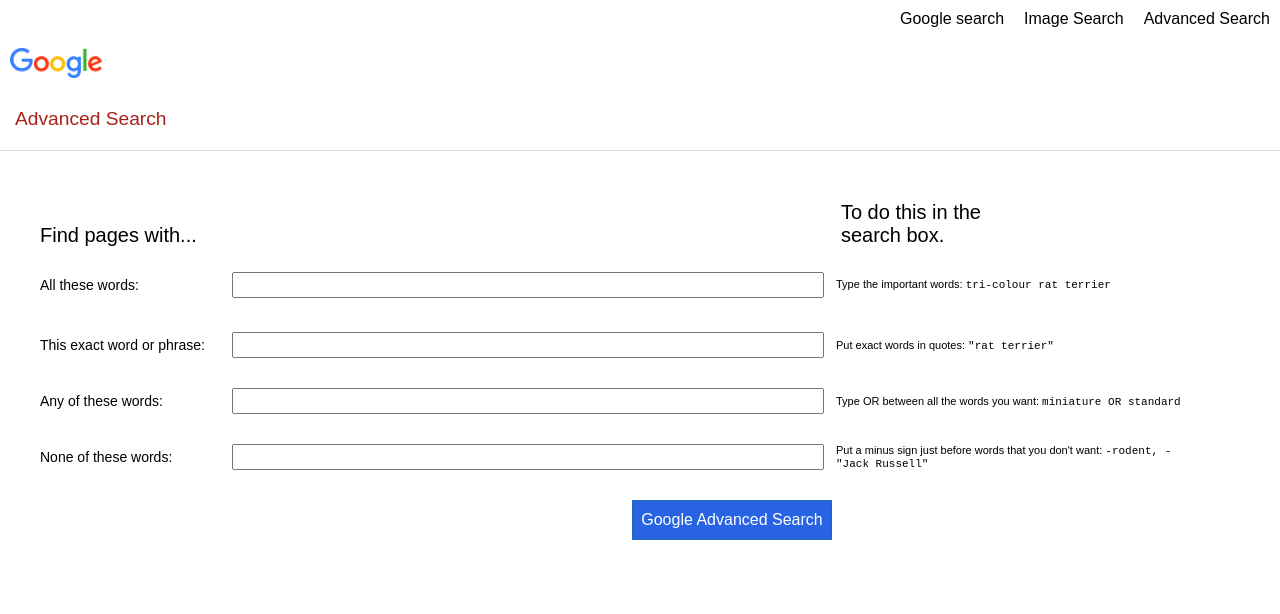
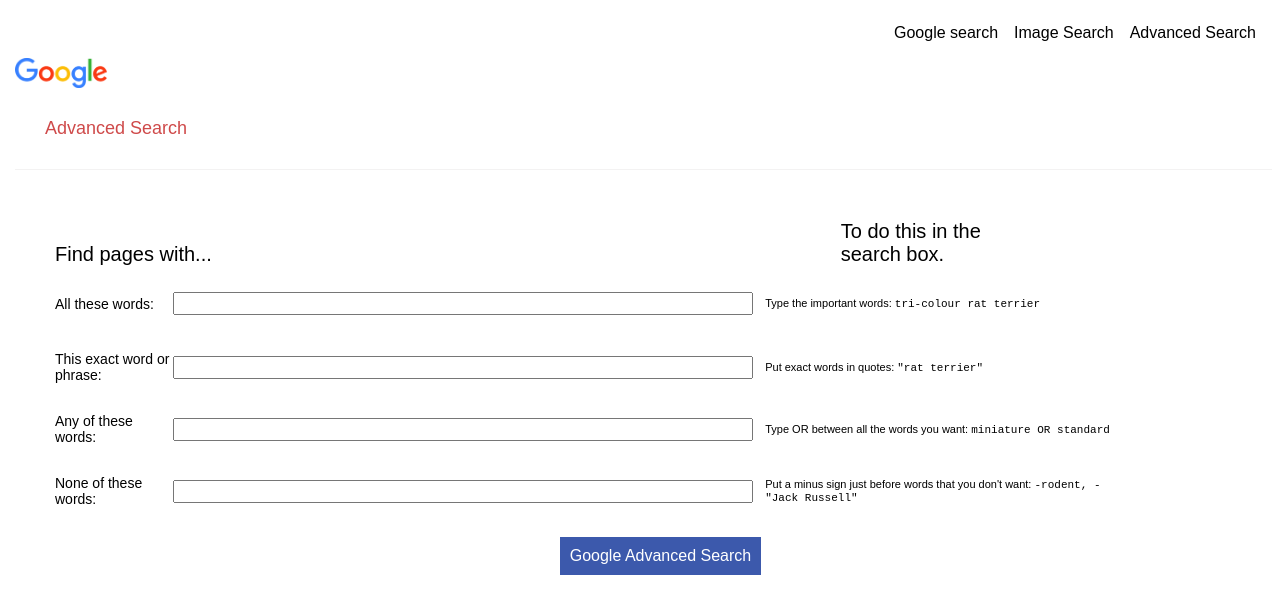
Before and after one commit to Taubinho/project0, a plain HTML site: page advancedsearch.html in a window 1280 px wide. Drawn offline with Linux system fonts and the light colour scheme.

Commit message:
revised styling

```diff
--- a/advancedsearch.html
+++ b/advancedsearch.html
@@ -11,59 +11,58 @@
     </head>
     <body>
         <div class="header">
-            <div class="header-links">
-                <a href="index.html">Google search</a>
-                <a href="imagesearch.html">Image Search</a>
-                <a href="advancedsearch.html">Advanced Search</a>
+            <div class="header_links">
+                <a class="header_links" href="index.html">Google search</a>
+                <a class="header_links" href="imagesearch.html">Image Search</a>
+                <a class="header_links" href="advancedsearch.html">Advanced Search</a>
             </div>
+        </div>
 
-        </div>
-        <!-- HEADER END -->
-        <div class="header-advanced-logo">
+        <div class="header_advanced_logo">
             <img src="google-logo-5.png" alt="Google logo"/>
         </div>
-        <div class="subtitle">
+        <div class="header_subtitle">
             <label>Advanced Search</label>
         </div>
         <div class="separator"></div>
         <!-- SEARCH CONTAINER START -->
-        <div class="advanced-search-container">
+        <div class="advanced_search">
             <form action="https://www.google.com/search" method="get">
                 <label>Find pages with...</label>
                 <div class="whitespace"></div>
                 <label>To do this in the search box.</label>
-                <div class="form-group">
+                <div class="form_group">
                     <label>All these words:</label>
                     <input type="text" name="as_q">
                     <div class="clarification">
                         <p>Type the important words: <span class="monospace">tri-colour rat terrier</span></p>
                     </div>
                 </div>
-                <div class="form-group">
+                <div class="form_group">
                     <label>This exact word or phrase:</label>
                     <input type="text" name="as_epq">
                     <div class="clarification">
                         Put exact words in quotes: <span class="monospace">"rat terrier"</span>
-    </div>
+                    </div>
                 </div>
-                <div class="form-group">
+                <div class="form_group">
                     <label>Any of these words: </label>
                     <input type="text" name="as_oq">
                     <div class="clarification">
                         Type OR between all the words you want: <span class="monospace">miniature OR standard</span>
-    </div>
+                    </div>
                 </div>
-                <div class="form-group">
+                <div class="form_group">
                     <label>None of these words:</label>
                     <input type="text" name="as_eq">
                     <div class="clarification">
                         Put a minus sign just before words that you don't want: <span class="monospace">-rodent, -"Jack Russell"</span>
-    </div>
+                    </div>
                 </div>
-                <div class="form-group">
+                <div class="form_group">
                     <label></label>
-                    <div class="right-align">
-                        <input type="submit" class="blue-button" value="Google Advanced Search">
+                    <div class="right_align">
+                        <input type="submit" class="buttons_blue" value="Google Advanced Search">
                     </div>
                 </div>
             </form>
--- a/styles.scss
+++ b/styles.scss
@@ -1,121 +1,10 @@
 body{
-    margin: 0px;
-    height: 100vh;
-    font-family: Arial, sans-serif;
+    height:100vh;
+    font-family: Arial, Helvetica, sans-serif;
+    margin-left: 15px;
 }
 
-input {
-    font-size: 16px;
-    width: 300px;
-    padding: 13px 0;
-    /* Parent selector = & */
-    &:focus {
-        outline: none;
-    }
-
-    &[type="submit"] {
-        font-size: 18px;
-        width: 250px;
-        /* Round the buttons */
-        border-width: 0px;
-        border-radius: 15px;
-        margin: 20px;
-
-        &:hover {
-            /* Add box-shadow when hovering button */
-            box-shadow: 0px 0px 2px rgba(8, 8, 8);
-        }
-    }
-
-    &.blue-button {
-        background-color: rgba(6, 75, 223, 0.863);
-        color: white;
-        font-size: medium;
-        max-width: 200px;
-        border-radius: 0px;
-        border: 1px solid #156bbd;
-        float: right;
-        padding: 10px 2px;
-        margin: 0;
-    }
-}
-
-.header {
-    display: flex;
-    align-items: center;
-
-    a {
-        color: black;
-        padding: 10px;
-        text-decoration: none;
-    }
-
-    &-advanced {
-        @extend .header;
-        background-color: #f1f1f1;
-        height: 50px;
-    }
-
-    &-advanced-logo {
-        @extend .header;
-        padding: 10px;
-
-        img {
-            height: 30px;
-        }
-    }
-
-    &-links {
-        @extend .header;
-        margin-left: auto;
-    }
-}
-
-.subtitle {
-    margin: 20px 15px;
-    font-size: larger;
-
-    label {
-        color: #a8211a;
-    }
-}
-
-.separator {
-    border-bottom: solid 1px #dddddc;
-}
-
-.search-container {
-    $input_field_border_radius: 25px;
-    display: flex;
-    flex-direction: column;
-    /* Align the search container in the center of the viewport */
-    justify-content: center;
-    align-items: center;
-    height: 90%;
-
-    .search-field {
-        display: flex;
-        flex-direction: row;
-        border-radius: $input_field_border_radius;
-        border: 1px solid #afafaf;
-        align-items: center;
-        margin: 10px;
-        padding-left: 15px;
-
-        input {
-            border: none;
-            border-radius: $input_field_border_radius;
-        }
-    }
-
-    .logo-subtext {
-        color: #4285f4;
-        position: relative;
-        left: 110px;
-        top: -18px;
-    }
-}
-.advanced-search-container {
+.advanced_search{
     margin: 50px 40px;
 
     label {
@@ -129,14 +18,14 @@ input {
         width: 50%;
     }
 
-    .form-group {
+    .form_group {
         display: flex;
         align-items: center;
         margin-top: 10px;
         padding: 10px 0;
 
         label {
-            width: 16%;
+            width: 10%;
             font-size: 14px;
         }
 
@@ -155,8 +44,90 @@ input {
             }
         }
 
-        .right-align {
+        .right_align {
             width: 50%;
+            display: flex;
+            justify-content: flex-end
         }
     }
 }
+
+.buttons{
+    display: flex;
+    flex-direction: row;
+    justify-content: center;
+
+    input[type="submit"]{
+        margin:10px;
+        border-radius: 5px;
+        font-size: large;
+        border-width: 0px;
+        border-radius: 15px;
+        margin: 20px;
+        padding: 10px;
+    }
+
+    &_blue{
+        background-color: rgb(60, 89, 172);
+        color: white;
+        border:0;
+        font-size: medium;
+        padding:10px;
+    }
+}
+
+.header{
+    display:flex;
+    margin-left: auto;
+
+    &_links{
+        @extend.header;
+        padding:8px;
+
+        a{
+            color:black;
+            text-decoration: none;
+        }
+    }
+
+    &_subtitle{
+        padding: 30px;
+
+        label{
+            color:rgb(207, 74, 74);
+            font-size:large;
+        }
+    }
+
+    &_advanced_logo{
+        @extend.header;
+
+        img{
+            height:30px;
+        }
+    }
+}
+
+.search{
+    display: flex;
+    flex-direction: column;
+    justify-content: center;
+    height:90%;
+    align-items: center;
+
+    input[type="text"]{
+        padding-left: 10px;
+        padding-top: 7px;
+        padding-right: 140px;
+        padding-bottom: 7px;
+        margin:5px;
+        border-radius: 15px;
+        text-align: left;
+        border: 1px solid rgb(197, 181, 181);
+    }
+}
+
+.separator{
+    border-bottom: solid 1px rgb(243, 242, 242);
+    margin-bottom: 20px;
+}
--- /dev/null
+++ b/styles2.scss
@@ -0,0 +1,162 @@
+body{
+    margin: 0px;
+    height: 100vh;
+    font-family: Arial, sans-serif;
+}
+
+input {
+    font-size: 16px;
+    width: 300px;
+    padding: 13px 0;
+    /* Parent selector = & */
+    &:focus {
+        outline: none;
+    }
+
+    &[type="submit"] {
+        font-size: 18px;
+        width: 250px;
+        /* Round the buttons */
+        border-width: 0px;
+        border-radius: 15px;
+        margin: 20px;
+
+        &:hover {
+            /* Add box-shadow when hovering button */
+            box-shadow: 0px 0px 2px rgba(8, 8, 8);
+        }
+    }
+
+    &.blue-button {
+        background-color: rgba(6, 75, 223, 0.863);
+        color: white;
+        font-size: medium;
+        max-width: 200px;
+        border-radius: 0px;
+        border: 1px solid #156bbd;
+        float: right;
+        padding: 10px 2px;
+        margin: 0;
+    }
+}
+
+.header {
+    display: flex;
+    align-items: center;
+
+    a {
+        color: black;
+        padding: 10px;
+        text-decoration: none;
+    }
+
+    &-advanced {
+        @extend .header;
+        background-color: #f1f1f1;
+        height: 50px;
+    }
+
+    &-advanced-logo {
+        @extend .header;
+        padding: 10px;
+
+        img {
+            height: 30px;
+        }
+    }
+
+    &-links {
+        @extend .header;
+        margin-left: auto;
+    }
+}
+
+.subtitle {
+    margin: 20px 15px;
+    font-size: larger;
+
+    label {
+        color: #a8211a;
+    }
+}
+
+.separator {
+    border-bottom: solid 1px #dddddc;
+}
+
+.search-container {
+    $input_field_border_radius: 25px;
+    display: flex;
+    flex-direction: column;
+    /* Align the search container in the center of the viewport */
+    justify-content: center;
+    align-items: center;
+    height: 90%;
+
+    .search-field {
+        display: flex;
+        flex-direction: row;
+        border-radius: $input_field_border_radius;
+        border: 1px solid #afafaf;
+        align-items: center;
+        margin: 10px;
+        padding-left: 15px;
+
+        input {
+            border: none;
+            border-radius: $input_field_border_radius;
+        }
+    }
+
+    .logo-subtext {
+        color: #4285f4;
+        position: relative;
+        left: 110px;
+        top: -18px;
+    }
+}
+.advanced-search-container {
+    margin: 50px 40px;
+
+    label {
+        display: inline-block;
+        width: 16%;
+        font-size: 20px;
+    }
+
+    .whitespace {
+        display: inline-block;
+        width: 50%;
+    }
+
+    .form-group {
+        display: flex;
+        align-items: center;
+        margin-top: 10px;
+        padding: 10px 0;
+
+        label {
+            width: 16%;
+            font-size: 14px;
+        }
+
+        input[type="text"] {
+            width: 49%;
+            padding: 2px 0;
+        }
+
+        .clarification {
+            font-size: 11px;
+            width: 30%;
+            margin-left: 1%;
+
+            .monospace {
+                font-family: monospace;
+            }
+        }
+
+        .right-align {
+            width: 50%;
+        }
+    }
+}
```
Also changed, not shown: imagesearch.html (+10 -8 lines), index.html (+12 -9 lines), styles.css, 1 other file.
